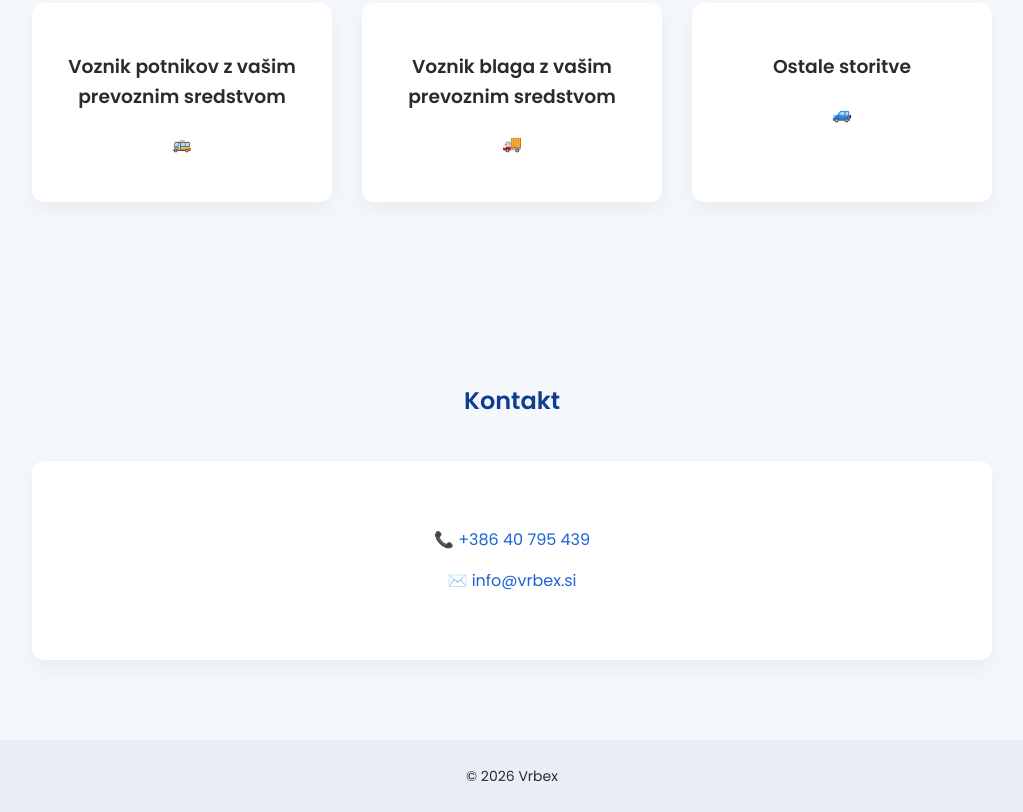
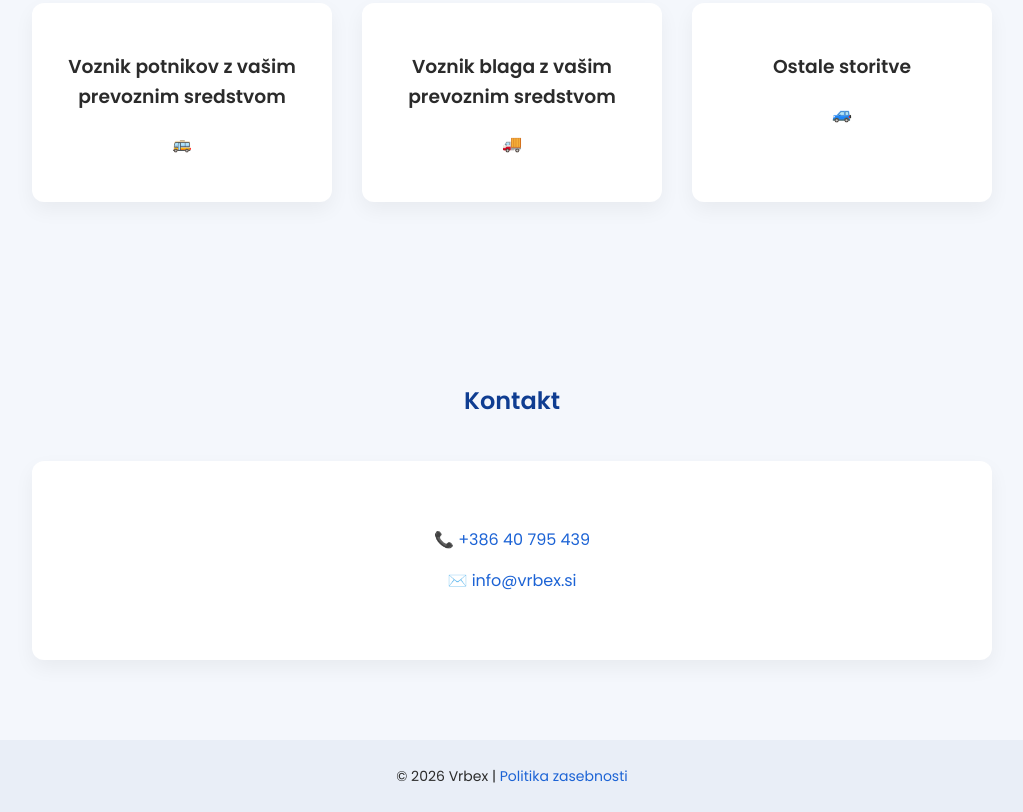
Before and after one commit to Snezynka/Vrbex, a plain HTML site: page index.html in a window 1280 px wide. Shown: the part 897-1709 px from the top of the page, without its empty margins (128-1151 px from the left). Drawn offline with Linux system fonts and the light colour scheme.

Commit message:
Update index.html

```diff
--- a/index.html
+++ b/index.html
@@ -157,7 +157,8 @@ footer {
 </section>
 
 <footer>
-    © 2026 Vrbex
+    © 2026 Vrbex |
+    <a href="zasebnost.html">Politika zasebnosti</a>
 </footer>
 
 </body>
```
